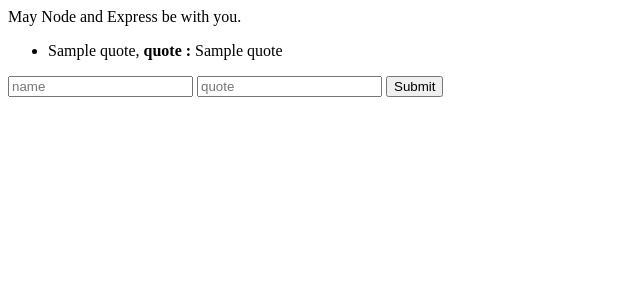
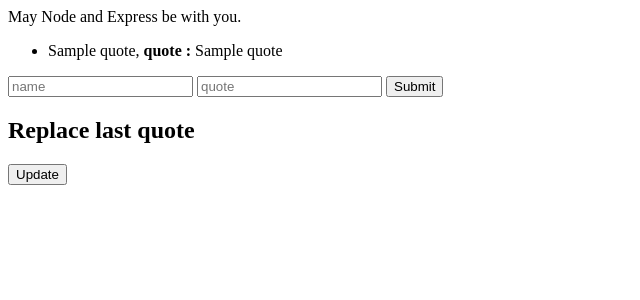
Before and after one commit to ArunRamachandran/Basic_CRUD_app, a Node server app: template views/index.ejs in a window 1280 px wide. Shown: the top 300 px of the page, without its empty margins (0-640 px from the left). Run offline with Node 20, Linux system fonts and the light colour scheme; the template is opened without the code that fills it: most values are stand-ins (such as "Sample title", 1, 10 or a date in 2020); some libraries are stand-ins or nearby versions.

Commit message:
Added /update handler

```diff
--- /dev/null
+++ b/public/main.js
@@ -0,0 +1,15 @@
+//main.js
+
+var update = document.getElementById('update');
+
+update.addEventListener('click', () => {
+  // Send PUT request from here
+  fetch('update_quotes', {
+    method: 'put',
+    headers: {'Content-Type': 'application/json'},
+    body: JSON.stringify({
+      name: 'Deepu',
+      quote: 'Reverting back'
+    })
+  })
+});
--- a/server.js
+++ b/server.js
@@ -13,6 +13,8 @@ var db;
 
 app.use(bodyParser.urlencoded({extended: true}));
 app.set('view engine', 'ejs');
+app.use(express.static('public')); // to make public folder accessible for public by usning buil-in middleware
+app.use(bodyParser.json()); // enabling application to use JSON by using bodyParser.json() middleware
 
 MongoClient.connect(`mongodb://${process.env.DB_user}:${process.env.DB_paswd}@${process.env.DB_host}.mlab.com:35352/${process.env.DB_name}`, (err, client) => {
 
@@ -45,3 +47,23 @@ app.post('/add_quote', (req, res) => {
 		res.redirect('/');
 	})
 });
+
+app.put('/update_quotes', (req, res) => {
+	// handle put request
+	db.collection('quotes').findOneAndUpdate(
+		{name: 'PUT'},{
+			$set: {
+				name: req.body.name,
+				quote: req.body.quote
+			}
+		}, {
+			sort: {_id: -1},
+			upsert: true
+		}, (err, result) => {
+			if (err) return res.send(err);
+			console.log('UPDATED : result : ', result);
+			//res.send(result);
+			res.redirect(req.get('referer'));
+		}
+	)
+});
--- a/views/index.ejs
+++ b/views/index.ejs
@@ -3,6 +3,7 @@
   <head>
     <meta charset="UTF-8">
     <title>MY APP</title>
+    <script src="main.js" defer></script>
   </head>
 
   <body>
@@ -22,6 +23,12 @@
   		<input type="text" placeholder="quote" name="quote">
   		<button type="submit">Submit</button>
   	</form>
+
+    <div>
+        <h2>Replace last quote</h2>
+        <button id="update">Update</button>
+    </div>
+
   </body>
 
 </html>
```
